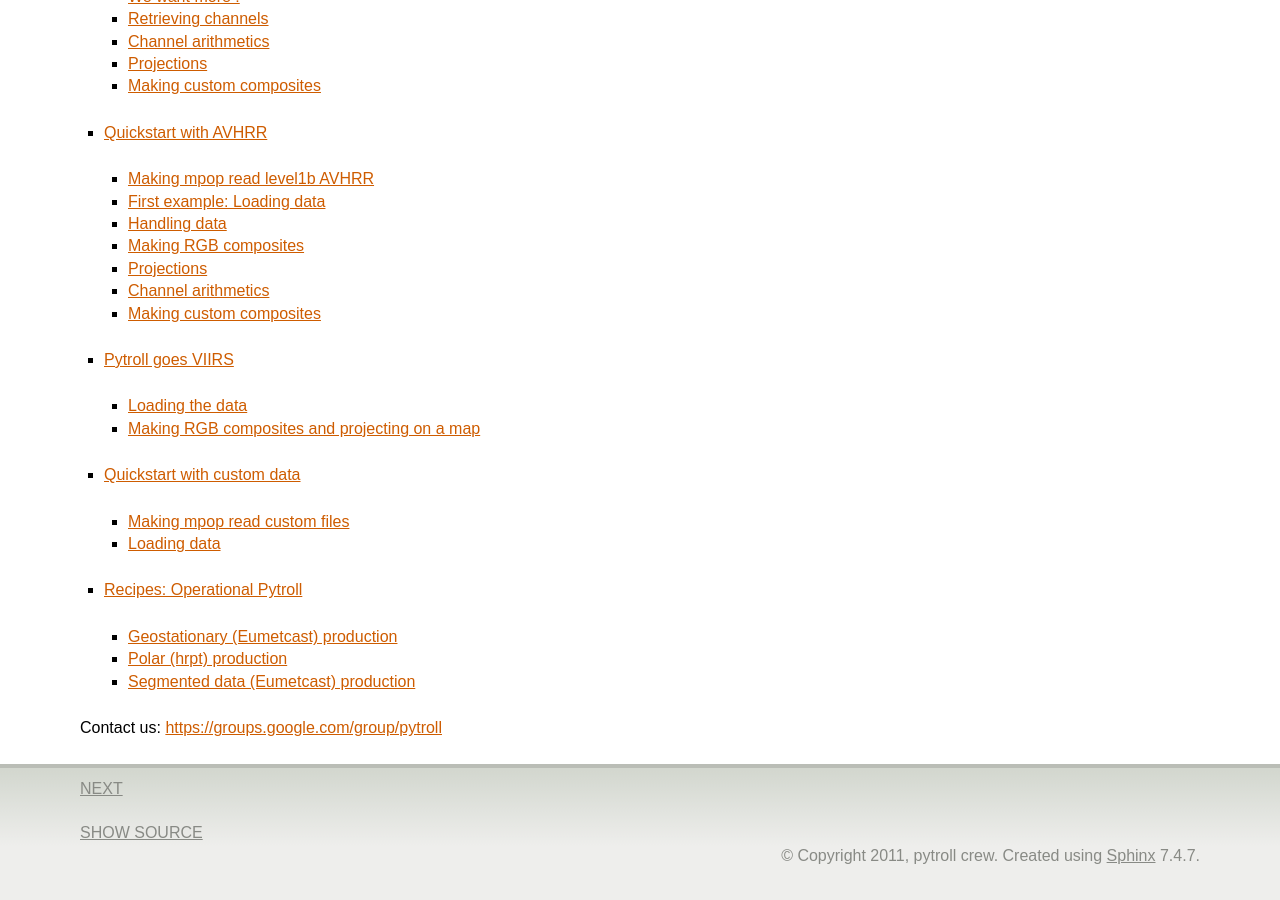
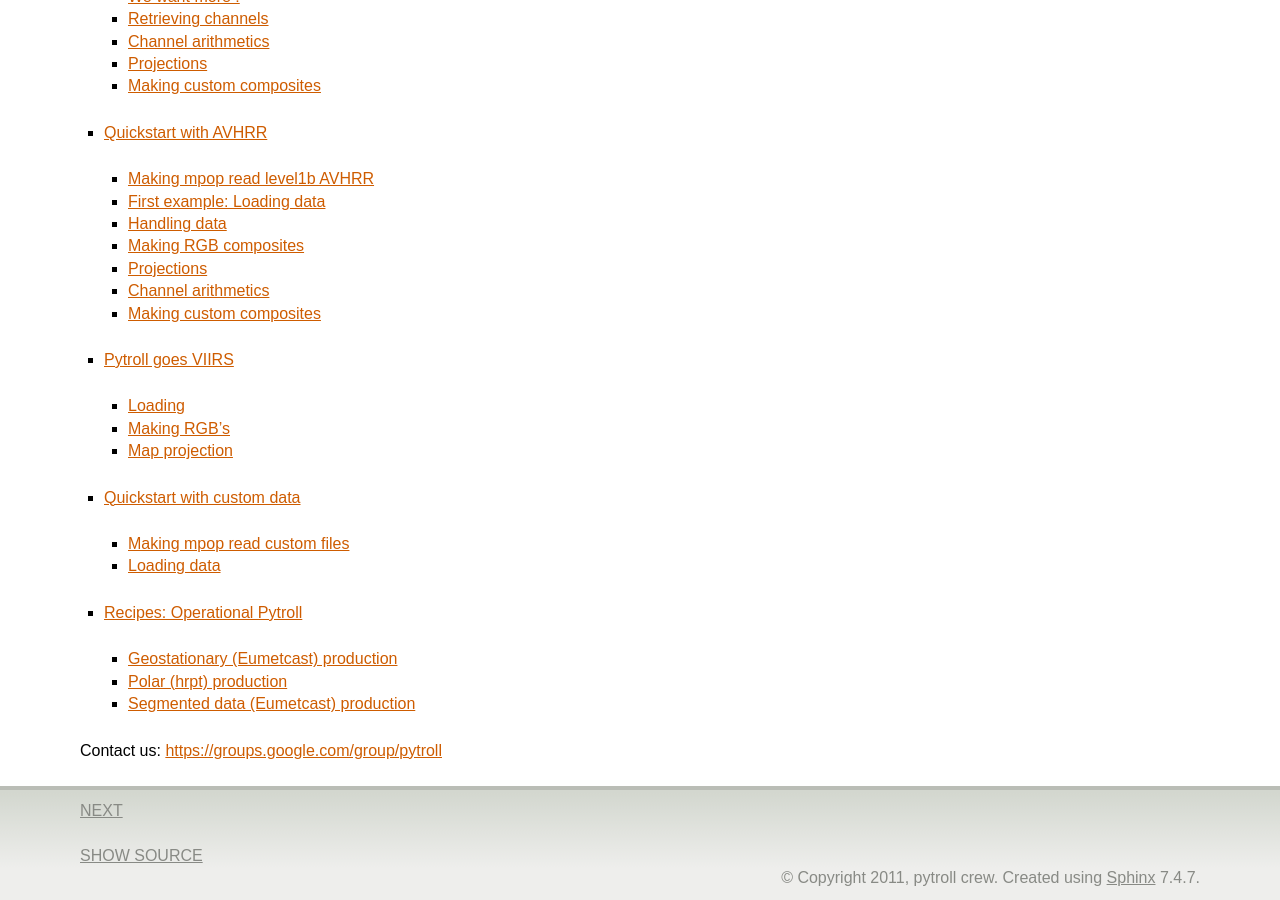
Before and after one commit to pytroll/pytroll, a Sphinx documentation site: the page built from web/source/index.rst, in a window 1280 px wide and 900 px high, scrolled down 922 px. Built offline with Sphinx 7.4.7, drawn with Linux system fonts in a browser that asks for light colours; formulas are drawn with MathJax 3; before the commit the page ends 1799 px from its top, so only the background shows below that.

Commit message:
Simply sub-section titles

```diff
--- a/web/source/quickstart_viirs.rst
+++ b/web/source/quickstart_viirs.rst
@@ -12,8 +12,8 @@ Thus it is now possible to generate RGB image composites also for VIIRS.
 
 We have so far only added support M-bands. Support for I-bands and the Day/Night band will follow.
 
-Loading the data
-================
+Loading
+=======
 
     >>> from mpop.satellites import PolarFactory
     >>> import datetime
@@ -47,8 +47,8 @@ We have now loaded the VIIRS M14 band, and we can display it if we want:
 .. image:: images/viirs_tb86.png
 
 
-Making RGB composites and projecting on a map
-=============================================
+Making RGB's
+============
 
 Here is an example making a true color RGB with the VIIRS bands:
 
@@ -57,6 +57,9 @@ Here is an example making a true color RGB with the VIIRS bands:
     >>> img.save("./viirs_trucolor.png")
 
 .. image:: images/viirs_trucolor.png
+
+Map projection
+==============
 
 Reprojecting data is done in exactly the same way the AVHRR data was reprojected in the :doc:`quickstart_avhrr` tutorial:
 
```
